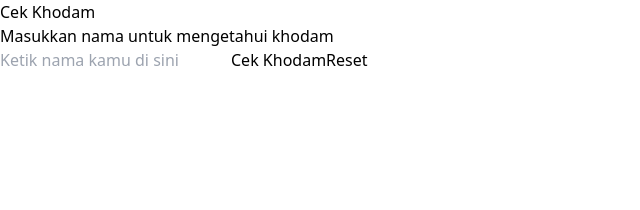
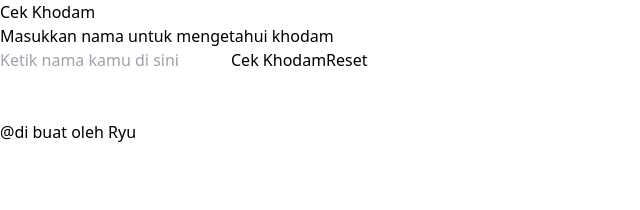
Before and after one commit to RioFebriansyah22/cekKhodam, a React (Vite) app: page / in a window 1280 px wide. Shown: the top 210 px of the page, without its empty margins (0-640 px from the left). Built offline with nearby package versions, Linux system fonts and the light colour scheme.

Commit message:
Update App.jsx

```diff
--- a/src/App.jsx
+++ b/src/App.jsx
@@ -85,6 +85,11 @@ function App() {
           kodam={khodam} // Prop ini harus disesuaikan dengan nama yang benar (kodam vs khodam)
         />
       </div>
+      <br/>
+      <br/>
+      <div>
+      <h1 className="text-white"> @di buat oleh Ryu</h1>
+      </div>
     </div>
 
   );
```
